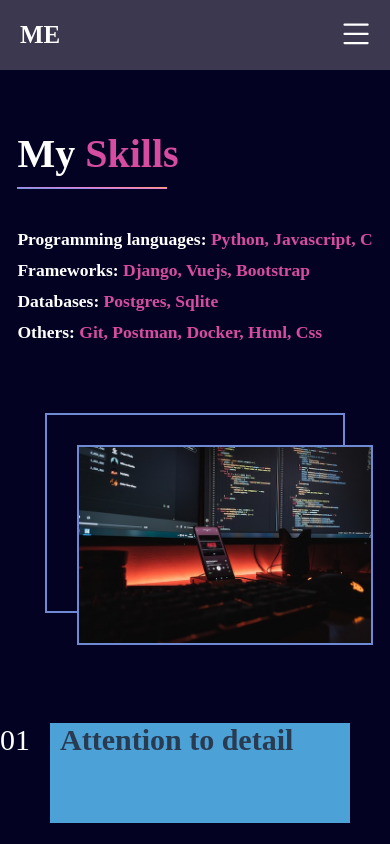
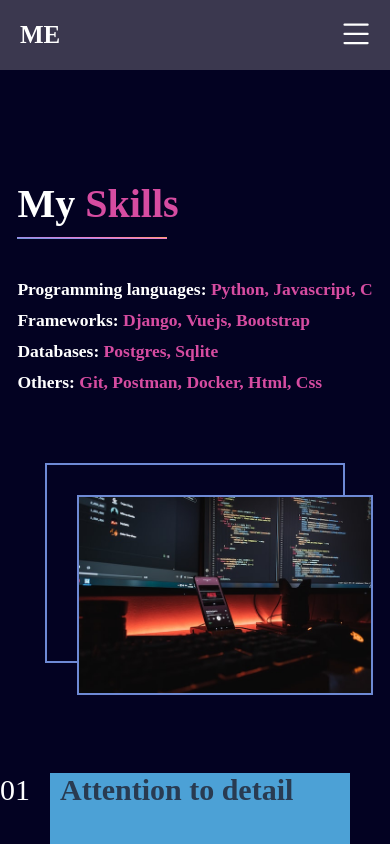
Before and after one commit to manucho254/Portfolio-App, a Vue app: page /#/skills in a window 390 px wide. Shown: the top 844 px of the page. Built offline with nearby package versions, Linux system fonts and the light colour scheme.

Commit message:
navbar responsive

```diff
--- a/src/components/NavBar.vue
+++ b/src/components/NavBar.vue
@@ -1,5 +1,4 @@
 <script>
-
 export default {
   name: "NavBar",
   data: () => {
@@ -7,22 +6,21 @@ export default {
       activeLink: "",
     };
   },
-  mounted: () => {
-  },
+  mounted: () => {},
   methods: {
     getActive(linkName) {
       this.activeLink = linkName;
     },
-    showNavItems () {
+    showNavItems() {
       let navItemsList = document.querySelector(".nav-items");
-      let arr = navItemsList.classList.value.split(" ")
+      let arr = navItemsList.classList.value.split(" ");
 
       if (arr.includes("responsive-nav")) {
         navItemsList.classList.remove("responsive-nav");
-      }else{
+      }else {
         navItemsList.classList.add("responsive-nav");
       }
-    }
+    },
   },
 };
 </script>
@@ -61,7 +59,7 @@ export default {
       >
     </div>
     <div class="nav-burger display-none" @click="showNavItems">
-      <img src="@/assets/images/burger.svg" alt="burger-icon">
+      <img src="@/assets/images/burger.svg" alt="burger-icon" />
     </div>
   </div>
 </template>
--- a/src/views/SkillsView.vue
+++ b/src/views/SkillsView.vue
@@ -29,7 +29,7 @@ export default {
 </script>
 
 <template>
-  <section id="skills" class="d-flex flex-column gap-4">
+  <section id="skills" class="d-flex flex-column gap-4 mt-5">
     <div class="d-flex justify-content-space-around gap-3 flex-wrap mb-4">
       <div>
         <span class="section-title"
```
